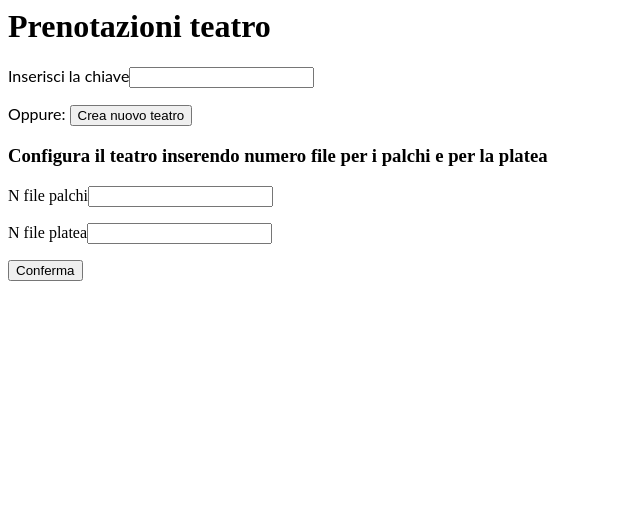
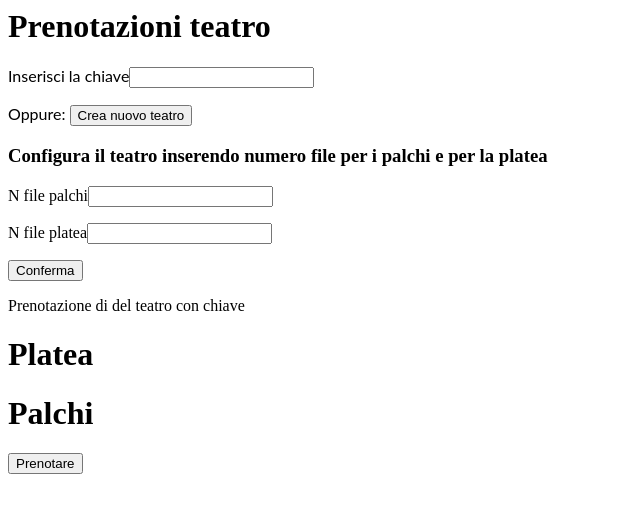
Before and after one commit to Bakko000/SSW_Project, an Angular app: page / in a window 1280 px wide. Both pictures are taken after a click on the button "Crea nuovo teatro". Shown: the top 512 px of the page, without its empty margins (0-640 px from the left). Built offline with nearby package versions, Linux system fonts and the light colour scheme.

Commit message:
2 files modified

```diff
--- a/src/app/nuovoteatro/nuovoteatro.component.html
+++ b/src/app/nuovoteatro/nuovoteatro.component.html
@@ -5,4 +5,5 @@
   <p><label for="fileplatea">N file platea</label><input [(ngModel)]="fileplatea" name="fileplatea"></p>
   <button (click)="CreateTheatre()">Conferma</button>
 </form>
+<app-prenotazione [prenotazione]="prenotazione" [chiave]="chiave"></app-prenotazione>
 </div>
--- a/src/app/nuovoteatro/nuovoteatro.component.ts
+++ b/src/app/nuovoteatro/nuovoteatro.component.ts
@@ -1,7 +1,7 @@
 import { Component, Input, OnInit } from '@angular/core';
 import { DbService } from "../db.service";
-import { MostraTeatro } from '../prenotazione.component';
 import { Teatro } from '../app.component';
+import { MostraTeatro } from '../prenotazione/prenotazione.component';
 
 
 @Component({
@@ -42,6 +42,7 @@ export class NuovoTeatroComponent implements OnInit {
       if(!isNaN(this.filepalchi) && !isNaN(this.fileplatea)) {
 
        var NuovoTeatro = new Teatro([],[],this.nposti, this.fileplatea, this.nposti, this.filepalchi);
+
        console.log("Creato un nuovo teatro di " + NuovoTeatro.nfilepalchi + " file per i palchi e di " + NuovoTeatro.nfileplatea + " file per la platea");
 
        var NuovaplateaPrenotazione = new MostraTeatro(NuovoTeatro.platea, 'platea');
```
